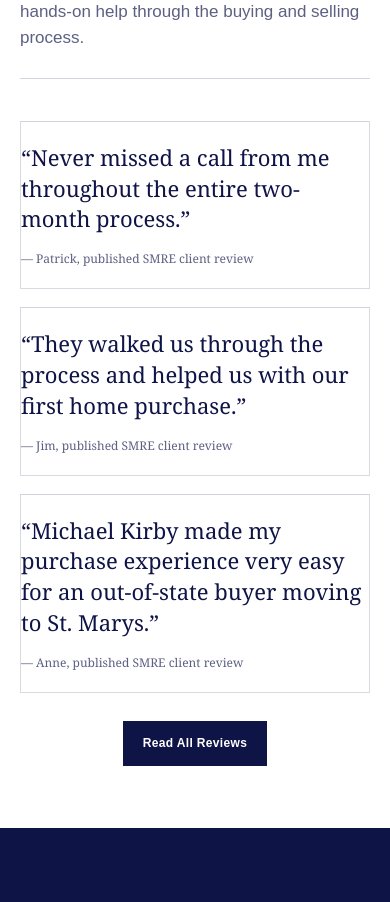
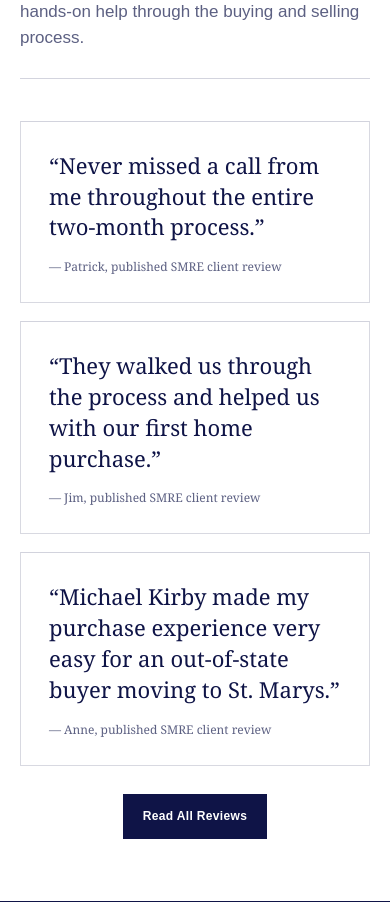
Before and after one commit to pierrenavarre1/smre, a Next.js app: page /about in a window 390 px wide. Shown: the part 2640-3542 px from the top of the page. Built offline with nearby package versions, Linux system fonts and the light colour scheme.

Commit message:
Correct About review card padding and width

```diff
--- a/app/brand-overrides.css
+++ b/app/brand-overrides.css
@@ -695,12 +695,12 @@
 .about-review-grid{
   display:grid;
   grid-template-columns:repeat(3,minmax(0,1fr));
-  gap:32px;
+  gap:24px;
   align-items:stretch;
 }
 .about-review-grid blockquote{
   margin:0;
-  padding:40px 48px 38px;
+  padding:36px 36px 34px !important;
   border:1px solid rgba(15,20,71,.16);
   border-top:3px solid var(--navy);
   background:#fff;
@@ -744,7 +744,7 @@
     padding-top:62px;
   }
   .about-review-grid blockquote{
-    padding:30px 30px 28px;
+    padding:28px 28px 26px !important;
     font-size:19px;
   }
   .about-google-review{
```
